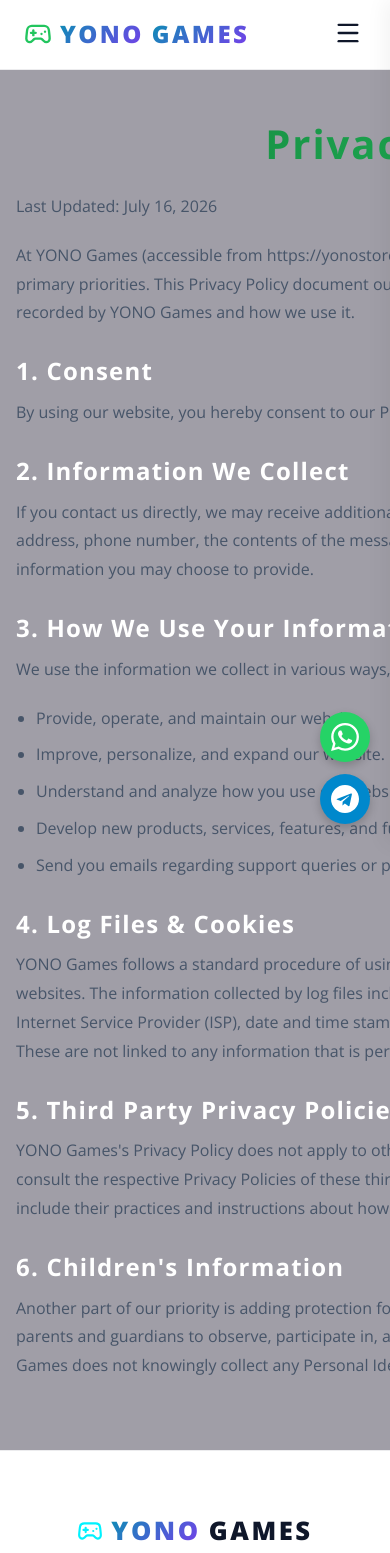
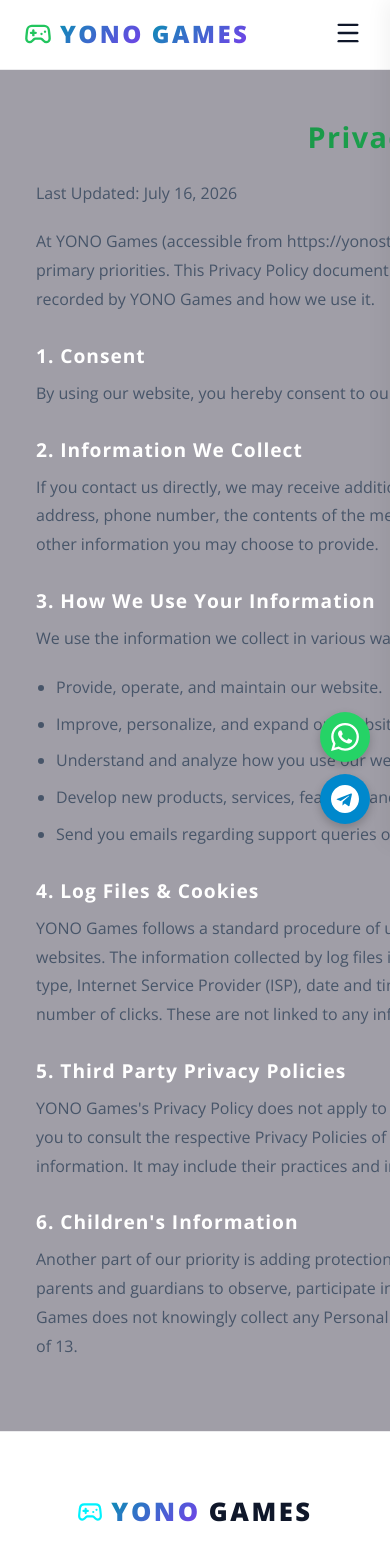
Before and after one commit to vaibhavkadusAL/game_FE, a React (Vite) app: page /privacy-policy in a window 390 px wide. Shown: the top 1553 px of the page. Built offline with nearby package versions, Linux system fonts and the light colour scheme.

Commit message:
footer update

```diff
--- a/src/components/Footer.jsx
+++ b/src/components/Footer.jsx
@@ -21,7 +21,7 @@
     <footer className="footer">
       <div className="footer-container">
         <div className="footer-brand">
-          <Link to="/" className="footer-logo">
+          <Link to="/" className="footer-logo" onClick={() => window.scrollTo(0, 0)}>
             <Gamepad2 size={26} color="#00f2fe" />
             <span>YONO</span>GAMES
           </Link>
@@ -42,19 +42,19 @@
         <div className="footer-links-col">
           <h3>Quick Links</h3>
           <ul>
-            <li><Link to="/">Home</Link></li>
-            <li><Link to="/about">About Us</Link></li>
-            <li><Link to="/blogs">Latest Blogs</Link></li>
-            <li><Link to="/contact">Contact Support</Link></li>
+            <li><Link to="/" onClick={() => window.scrollTo(0, 0)}>Home</Link></li>
+            <li><Link to="/about" onClick={() => window.scrollTo(0, 0)}>About Us</Link></li>
+            <li><Link to="/blogs" onClick={() => window.scrollTo(0, 0)}>Latest Blogs</Link></li>
+            <li><Link to="/contact" onClick={() => window.scrollTo(0, 0)}>Contact Support</Link></li>
           </ul>
         </div>
 
         <div className="footer-links-col">
           <h3>Legal Information</h3>
           <ul>
-            <li><Link to="/privacy-policy">Privacy Policy</Link></li>
-            <li><Link to="/terms-conditions">Terms & Conditions</Link></li>
-            <li><Link to="/disclaimer">Disclaimer</Link></li>
+            <li><Link to="/privacy-policy" onClick={() => window.scrollTo(0, 0)}>Privacy Policy</Link></li>
+            <li><Link to="/terms-conditions" onClick={() => window.scrollTo(0, 0)}>Terms & Conditions</Link></li>
+            <li><Link to="/disclaimer" onClick={() => window.scrollTo(0, 0)}>Disclaimer</Link></li>
           </ul>
         </div>
 
@@ -64,7 +64,7 @@
             <li>Email: support@yonostoreapp.com</li>
             <li>Hours: 24/7 Online Support</li>
             <li style={{ marginTop: '8px' }}>
-              <Link to="/admin/login" className="btn-premium btn-outline" style={{ fontSize: '0.75rem', padding: '6px 12px', borderRadius: '4px' }}>
+              <Link to="/admin/login" className="btn-premium btn-outline" style={{ fontSize: '0.75rem', padding: '6px 12px', borderRadius: '4px' }} onClick={() => window.scrollTo(0, 0)}>
                 Admin Portal
               </Link>
             </li>
--- a/src/pages/PrivacyPolicy.jsx
+++ b/src/pages/PrivacyPolicy.jsx
@@ -9,25 +9,25 @@
         description="Learn how YONO Games collects, handles, and protects user data. Review our terms regarding cookie files and third-party trackers."
         slug="privacy-policy"
       />
-      <div className="container" style={{ maxWidth: '800px', margin: '0 auto', color: 'var(--text-muted)', lineHeight: '1.8' }}>
-        <h1 className="text-gradient-purple" style={{ fontSize: '2.5rem', marginBottom: '24px', textAlign: 'center' }}>Privacy Policy</h1>
+      <div className="container" style={{ maxWidth: '800px', margin: '0 auto', padding: '0 20px', boxSizing: 'border-box', wordBreak: 'break-word', color: 'var(--text-muted)', lineHeight: '1.8' }}>
+        <h1 className="text-gradient-purple" style={{ fontSize: 'clamp(1.8rem, 5vw, 2.5rem)', marginBottom: '24px', textAlign: 'center' }}>Privacy Policy</h1>
         <p style={{ marginBottom: '20px' }}>Last Updated: July 16, 2026</p>
 
         <p style={{ marginBottom: '20px' }}>
           At YONO Games (accessible from https://yonostoreapp.com), the privacy of our visitors is one of our primary priorities. This Privacy Policy document outlines the types of information that is collected and recorded by YONO Games and how we use it.
         </p>
 
-        <h2 style={{ color: '#fff', fontSize: '1.5rem', marginTop: '30px', marginBottom: '12px' }}>1. Consent</h2>
+        <h2 style={{ color: '#fff', fontSize: 'clamp(1.2rem, 4vw, 1.5rem)', marginTop: '30px', marginBottom: '12px' }}>1. Consent</h2>
         <p style={{ marginBottom: '20px' }}>
           By using our website, you hereby consent to our Privacy Policy and agree to its terms.
         </p>
 
-        <h2 style={{ color: '#fff', fontSize: '1.5rem', marginTop: '30px', marginBottom: '12px' }}>2. Information We Collect</h2>
+        <h2 style={{ color: '#fff', fontSize: 'clamp(1.2rem, 4vw, 1.5rem)', marginTop: '30px', marginBottom: '12px' }}>2. Information We Collect</h2>
         <p style={{ marginBottom: '20px' }}>
           If you contact us directly, we may receive additional information about you such as your name, email address, phone number, the contents of the message and/or attachments you may send us, and any other information you may choose to provide.
         </p>
 
-        <h2 style={{ color: '#fff', fontSize: '1.5rem', marginTop: '30px', marginBottom: '12px' }}>3. How We Use Your Information</h2>
+        <h2 style={{ color: '#fff', fontSize: 'clamp(1.2rem, 4vw, 1.5rem)', marginTop: '30px', marginBottom: '12px' }}>3. How We Use Your Information</h2>
         <p style={{ marginBottom: '20px' }}>
           We use the information we collect in various ways, including to:
         </p>
@@ -39,17 +39,17 @@
           <li style={{ marginBottom: '8px' }}>Send you emails regarding support queries or platform updates.</li>
         </ul>
 
-        <h2 style={{ color: '#fff', fontSize: '1.5rem', marginTop: '30px', marginBottom: '12px' }}>4. Log Files & Cookies</h2>
+        <h2 style={{ color: '#fff', fontSize: 'clamp(1.2rem, 4vw, 1.5rem)', marginTop: '30px', marginBottom: '12px' }}>4. Log Files & Cookies</h2>
         <p style={{ marginBottom: '20px' }}>
           YONO Games follows a standard procedure of using log files. These files log visitors when they visit websites. The information collected by log files includes internet protocol (IP) addresses, browser type, Internet Service Provider (ISP), date and time stamp, referring/exit pages, and possibly the number of clicks. These are not linked to any information that is personally identifiable.
         </p>
 
-        <h2 style={{ color: '#fff', fontSize: '1.5rem', marginTop: '30px', marginBottom: '12px' }}>5. Third Party Privacy Policies</h2>
+        <h2 style={{ color: '#fff', fontSize: 'clamp(1.2rem, 4vw, 1.5rem)', marginTop: '30px', marginBottom: '12px' }}>5. Third Party Privacy Policies</h2>
         <p style={{ marginBottom: '20px' }}>
           YONO Games's Privacy Policy does not apply to other advertisers or websites. Thus, we are advising you to consult the respective Privacy Policies of these third-party ad servers for more detailed information. It may include their practices and instructions about how to opt-out of certain options.
         </p>
 
-        <h2 style={{ color: '#fff', fontSize: '1.5rem', marginTop: '30px', marginBottom: '12px' }}>6. Children's Information</h2>
+        <h2 style={{ color: '#fff', fontSize: 'clamp(1.2rem, 4vw, 1.5rem)', marginTop: '30px', marginBottom: '12px' }}>6. Children's Information</h2>
         <p style={{ marginBottom: '20px' }}>
           Another part of our priority is adding protection for children while using the internet. We encourage parents and guardians to observe, participate in, and/or monitor and guide their online activity. YONO Games does not knowingly collect any Personal Identifiable Information from children under the age of 13.
         </p>
--- a/src/pages/Terms.jsx
+++ b/src/pages/Terms.jsx
@@ -9,8 +9,8 @@
         description="Review the terms and conditions for using the YONO Games platform. Learn about intellectual property, acceptable usage, and limitation of liability."
         slug="terms-conditions"
       />
-      <div className="container" style={{ maxWidth: '800px', margin: '0 auto', color: 'var(--text-muted)', lineHeight: '1.8' }}>
-        <h1 className="text-gradient-purple" style={{ fontSize: '2.5rem', marginBottom: '24px', textAlign: 'center' }}>Terms & Conditions</h1>
+      <div className="container" style={{ maxWidth: '800px', margin: '0 auto', padding: '0 20px', boxSizing: 'border-box', wordBreak: 'break-word', color: 'var(--text-muted)', lineHeight: '1.8' }}>
+        <h1 className="text-gradient-purple" style={{ fontSize: 'clamp(1.8rem, 5vw, 2.5rem)', marginBottom: '24px', textAlign: 'center' }}>Terms & Conditions</h1>
         <p style={{ marginBottom: '20px' }}>Last Updated: July 16, 2026</p>
 
         <p style={{ marginBottom: '20px' }}>
@@ -21,7 +21,7 @@
           By accessing this website we assume you accept these terms and conditions. Do not continue to use YONO Games if you do not agree to take all of the terms and conditions stated on this page.
         </p>
 
-        <h2 style={{ color: '#fff', fontSize: '1.5rem', marginTop: '30px', marginBottom: '12px' }}>1. License & Intellectual Property</h2>
+        <h2 style={{ color: '#fff', fontSize: 'clamp(1.2rem, 4vw, 1.5rem)', marginTop: '30px', marginBottom: '12px' }}>1. License & Intellectual Property</h2>
         <p style={{ marginBottom: '20px' }}>
           Unless otherwise stated, YONO Games and/or its licensors own the intellectual property rights for all material on YONO Games. All intellectual property rights are reserved. You may access this from YONO Games for your own personal use subjected to restrictions set in these terms and conditions.
         </p>
@@ -33,17 +33,17 @@
           <li style={{ marginBottom: '8px' }}>Redistribute content from YONO Games</li>
         </ul>
 
-        <h2 style={{ color: '#fff', fontSize: '1.5rem', marginTop: '30px', marginBottom: '12px' }}>2. User Comments & Content</h2>
+        <h2 style={{ color: '#fff', fontSize: 'clamp(1.2rem, 4vw, 1.5rem)', marginTop: '30px', marginBottom: '12px' }}>2. User Comments & Content</h2>
         <p style={{ marginBottom: '20px' }}>
           Parts of this website offer an opportunity for users to post and exchange opinions and information in certain areas of the website. YONO Games does not filter, edit, publish or review Comments prior to their presence on the website. Comments do not reflect the views and opinions of YONO Games, its agents and/or affiliates.
         </p>
 
-        <h2 style={{ color: '#fff', fontSize: '1.5rem', marginTop: '30px', marginBottom: '12px' }}>3. Hyperlinking to our Content</h2>
+        <h2 style={{ color: '#fff', fontSize: 'clamp(1.2rem, 4vw, 1.5rem)', marginTop: '30px', marginBottom: '12px' }}>3. Hyperlinking to our Content</h2>
         <p style={{ marginBottom: '20px' }}>
           The following organizations may link to our Website without prior written approval: government agencies, search engines, news organizations, and online directory distributors.
         </p>
 
-        <h2 style={{ color: '#fff', fontSize: '1.5rem', marginTop: '30px', marginBottom: '12px' }}>4. Disclaimer of Liability</h2>
+        <h2 style={{ color: '#fff', fontSize: 'clamp(1.2rem, 4vw, 1.5rem)', marginTop: '30px', marginBottom: '12px' }}>4. Disclaimer of Liability</h2>
         <p style={{ marginBottom: '20px' }}>
           To the maximum extent permitted by applicable law, we exclude all representations, warranties and conditions relating to our website and the use of this website. Nothing in this disclaimer will:
         </p>
```
Also changed, not shown: src/pages/Disclaimer.jsx (+6 -6 lines).
